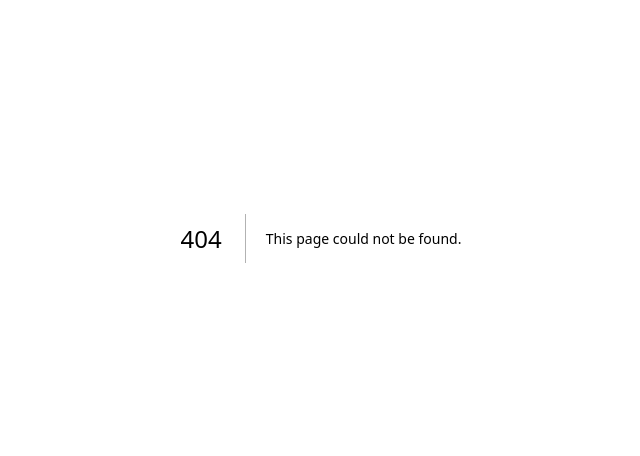
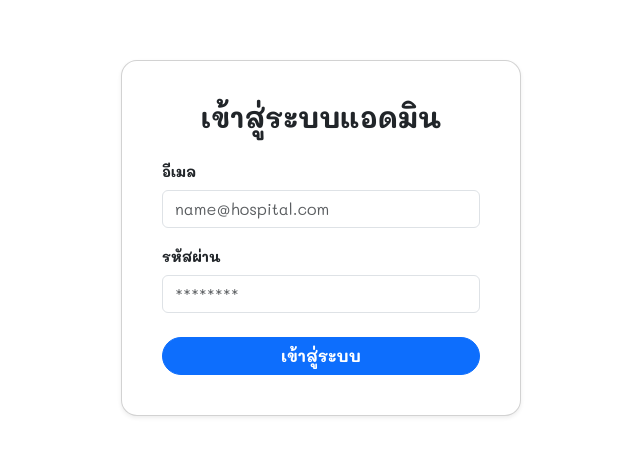
Before and after one commit to punn3/vaccine-project, a Next.js app: page /login in a window 1280 px wide. Before the commit this address had no page. Shown: the part 162-618 px from the top of the page, without its empty margins (319-959 px from the left). Built offline with nearby package versions, Linux system fonts and the light colour scheme; a web font is replaced by a local one.

Commit message:
login func

```diff
--- a/app/AdminPage/page.js
+++ b/app/admin/page.js
@@ -10,8 +10,7 @@ export default function AdminPage() {
         <>
             <NavbarBox></NavbarBox>
             <Container className="mt-5">
-                {/* <h1>Adminnnnnnnnnnnnnn</h1> */}
-                <Admin/> {/* Component Vaccines ของคุณ */}
+                <Admin/> Component Vaccines ของคุณ
             </Container>
         </>
     );
--- /dev/null
+++ b/app/login/page.jsx
@@ -0,0 +1,85 @@
+"use client"
+import { useState } from 'react';
+import { useRouter } from 'next/navigation';
+import { Container, Card, Form, Button, Alert } from 'react-bootstrap';
+
+export default function LoginPage() {
+    const [email, setEmail] = useState('');
+    const [password, setPassword] = useState('');
+    const [error, setError] = useState('');
+    const [isLoading, setIsLoading] = useState(false);
+    const router = useRouter();
+
+    const handleLogin = async (e) => {
+        e.preventDefault();
+        setIsLoading(true);
+        setError('');
+
+        try {
+            const res = await fetch('/api/auth/login', {
+                method: 'POST',
+                headers: { 'Content-Type': 'application/json' },
+                body: JSON.stringify({ email, password })
+            });
+
+            const data = await res.json();
+
+            if (res.ok) {
+                // ล็อกอินสำเร็จ ให้พาไปหน้าแอดมิน
+                router.push('/admin');
+                router.refresh(); // รีเฟรชเพื่อให้ Middleware อัปเดตสถานะ
+            } else {
+                setError(data.error || 'เกิดข้อผิดพลาดในการเข้าสู่ระบบ');
+            }
+        } catch (err) {
+            setError('ไม่สามารถเชื่อมต่อเซิร์ฟเวอร์ได้');
+        } finally {
+            setIsLoading(false);
+        }
+    };
+
+    return (
+        <Container className="d-flex align-items-center justify-content-center" style={{ minHeight: '100vh' }}>
+            <Card className="shadow-sm p-4 rounded-4" style={{ width: '100%', maxWidth: '400px' }}>
+                <Card.Body>
+                    <h3 className="text-center mb-4 fw-bold">เข้าสู่ระบบแอดมิน</h3>
+
+                    {error && <Alert variant="danger" className="small py-2">{error}</Alert>}
+
+                    <Form onSubmit={handleLogin}>
+                        <Form.Group className="mb-3">
+                            <Form.Label className="small fw-bold">อีเมล</Form.Label>
+                            <Form.Control
+                                type="email"
+                                placeholder="name@hospital.com"
+                                value={email}
+                                onChange={(e) => setEmail(e.target.value)}
+                                required
+                            />
+                        </Form.Group>
+
+                        <Form.Group className="mb-4">
+                            <Form.Label className="small fw-bold">รหัสผ่าน</Form.Label>
+                            <Form.Control
+                                type="password"
+                                placeholder="********"
+                                value={password}
+                                onChange={(e) => setPassword(e.target.value)}
+                                required
+                            />
+                        </Form.Group>
+
+                        <Button
+                            variant="primary"
+                            type="submit"
+                            className="w-100 rounded-pill fw-bold"
+                            disabled={isLoading}
+                        >
+                            {isLoading ? 'กำลังตรวจสอบ...' : 'เข้าสู่ระบบ'}
+                        </Button>
+                    </Form>
+                </Card.Body>
+            </Card>
+        </Container>
+    );
+}
--- a/components/Navbar.js
+++ b/components/Navbar.js
@@ -19,7 +19,7 @@ function NavbarBox() {
                     <Nav className={`ms-auto mt-3 mt-md-0 ${styles.navitem}`}>
                         <Nav.Link as={Link} href="/#stepper">กรอกข้อมูล</Nav.Link>
                         <Nav.Link as={Link} href="/VaccinesPage">รายการวัคซีน</Nav.Link>
-                        <Nav.Link as={Link} href="/AdminPage">แอดมิน</Nav.Link>
+                        {/* <Nav.Link as={Link} href="/AdminPage">แอดมิน</Nav.Link> */}
                     </Nav>
                 </Navbar.Collapse>
             </Container>
```
Also changed, not shown: app/api/auth/login/route.js (added, +30 -0 lines), middleware.js (added, +24 -0 lines).
